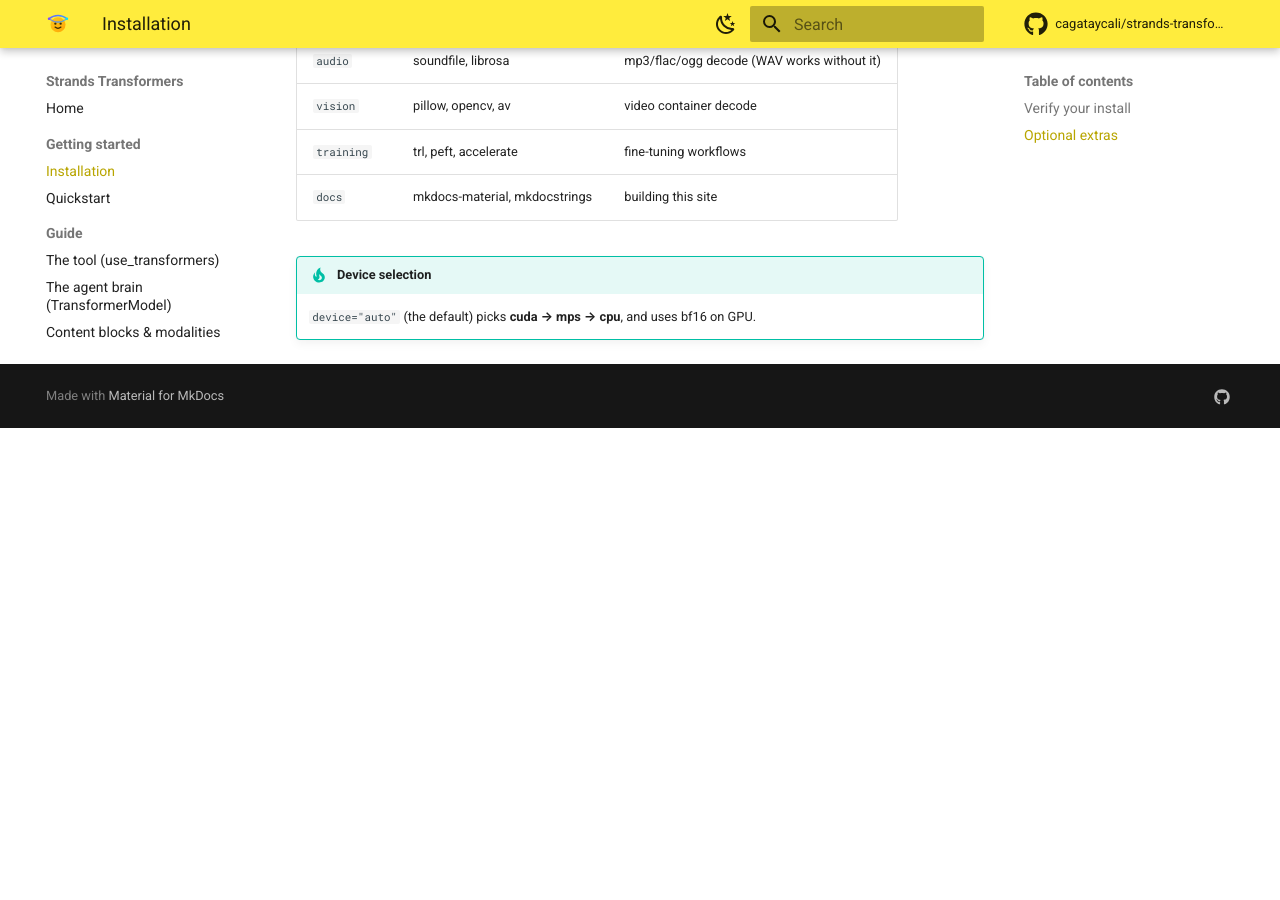
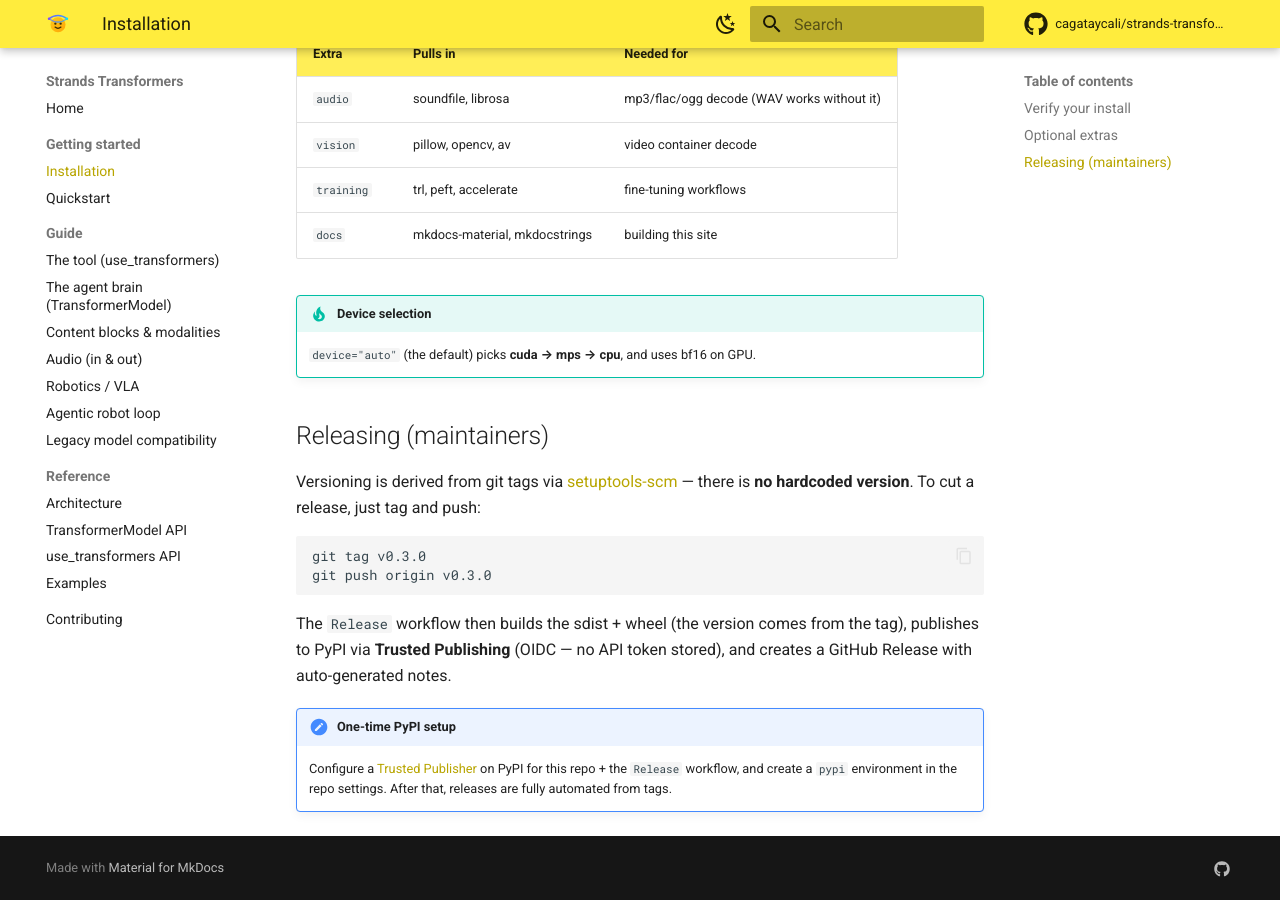
Before and after one commit to cagataycali/strands-transformers, an MkDocs documentation site: the page built from docs/guide/installation.md, in a window 1280 px wide and 900 px high, scrolled down 687 px. Built offline with MkDocs 1.6.1 and Material for MkDocs 9.7.7, drawn with Linux system fonts in a browser that asks for light colours; comment, search, counter and statistics services are not loaded; before the commit the page ends 1115 px from its top, so only the background shows below that; some of the changed text lies outside the part shown.

Commit message:
ci: tag-driven PyPI publishing + setuptools-scm dynamic versioning
Mirrors devduck's release pipeline, modernized.

Versioning (setuptools-scm, no hardcoded version):
- build-system requires setuptools-scm>=8; project.version is now dynamic.
- [tool.setuptools_scm] write_to=strands_transformers/_version.py
  (version_scheme=guess-next-dev, local_scheme=no-local-version).
- __init__ imports __version__ from _version.py, falling back to 0.0.0 for
  untagged source checkouts. _version.py + dist/ + build/ gitignored.

Release workflow (.github/workflows/release.yml), triggered on v*.*.* tags:
- build: uv + python -m build (PEP517-isolated, calls .venv binary directly so
  no torch/transformers pulled); fetch-depth:0 so scm sees the tag.
- pypi: pypa/gh-action-pypi-publish via Trusted Publishing (OIDC, no stored
  token), gated on a 'pypi' environment.
- github-release: softprops/action-gh-release with auto-generated notes + the
  built sdist/wheel attached.

Docs/README: PyPI install shown first (uv pip install strands-transformers),
PyPI version badge added, and a 'Releasing (maintainers)' section documenting
the tag→publish flow + one-time Trusted-Publisher setup.

Verified locally: SETUPTOOLS_SCM_PRETEND_VERSION=0.3.0 python -m build →
strands_transformers-0.3.0-py3-none-any.whl; __version__ resolves from
_version.py; docs build --strict clean.

````diff
--- a/docs/guide/installation.md
+++ b/docs/guide/installation.md
@@ -5,6 +5,8 @@
 === "uv"
 
     ```bash
+    uv pip install strands-transformers   # from PyPI
+    # from source:
     uv pip install -e .
     # optional extras:
     uv pip install -e ".[audio]"      # soundfile, librosa  (mp3/flac/ogg decode)
@@ -17,6 +19,8 @@
 === "pip"
 
     ```bash
+    pip install strands-transformers      # from PyPI
+    # from source:
     pip install -e .
     pip install -e ".[audio]"
     pip install -e ".[vision]"
@@ -43,3 +47,24 @@
 
 !!! tip "Device selection"
     `device="auto"` (the default) picks **cuda → mps → cpu**, and uses bf16 on GPU.
+
+
+## Releasing (maintainers)
+
+Versioning is derived from git tags via
+[setuptools-scm](https://setuptools-scm.readthedocs.io/) — there is **no hardcoded
+version**. To cut a release, just tag and push:
+
+```bash
+git tag v0.3.0
+git push origin v0.3.0
+```
+
+The `Release` workflow then builds the sdist + wheel (the version comes from the
+tag), publishes to PyPI via **Trusted Publishing** (OIDC — no API token stored),
+and creates a GitHub Release with auto-generated notes.
+
+!!! note "One-time PyPI setup"
+    Configure a [Trusted Publisher](https://docs.pypi.org/trusted-publishers/) on
+    PyPI for this repo + the `Release` workflow, and create a `pypi` environment
+    in the repo settings. After that, releases are fully automated from tags.
--- a/strands_transformers/__init__.py
+++ b/strands_transformers/__init__.py
@@ -19,7 +19,10 @@
     agent = Agent(model=model, tools=[use_transformers])
 """
 
-__version__ = "0.2.0"
+try:
+    from strands_transformers._version import version as __version__
+except Exception:  # not built / no tags yet
+    __version__ = "0.0.0"
 
 from strands_transformers.core import engine, io, registry
 from strands_transformers.tools.use_transformers import use_transformers
````
Also changed, not shown: README.md (+5 -2 lines), pyproject.toml (+8 -2 lines), 2 other files.
